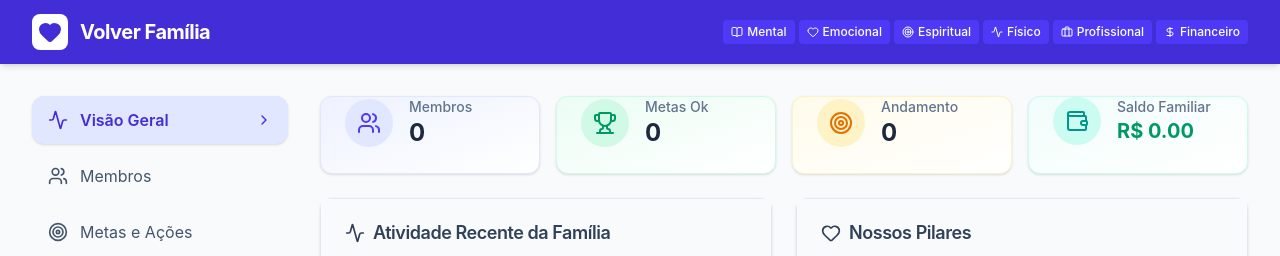
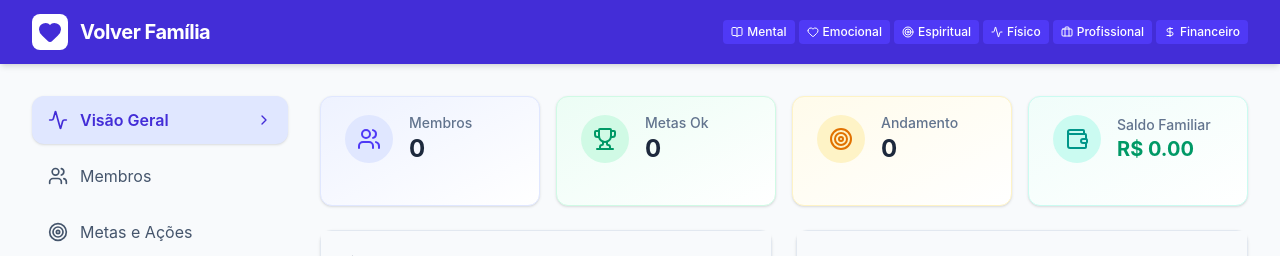
Before and after one commit to Madlima-3/App-AHP, a React (Vite) app: page / in a window 1280 px wide. Shown: the top 256 px of the page. Built offline with nearby package versions, Linux system fonts and the light colour scheme; no server answers; the database is empty.

Commit message:
style: alinhar verticalmente e padronizar altura dos cards de resumo

```diff
--- a/src/pages/Dashboard.jsx
+++ b/src/pages/Dashboard.jsx
@@ -11,8 +11,9 @@ export default function Dashboard({ metas, membros, financas, alternarMetaStatus
   return (
     <div className="space-y-6 animate-in fade-in duration-500">
       <div className="grid grid-cols-1 md:grid-cols-4 gap-4">
-        <Card className="bg-gradient-to-br from-indigo-50 to-white shadow-sm border-indigo-100">
-          <CardContent className="p-6 flex items-center space-x-4">
+        <Card className="bg-gradient-to-br from-indigo-50 to-white shadow-sm border-indigo-100 min-h-[110px]">
+          <CardContent className="p-6 flex flex-col justify-center h-full">
+            <div className="flex items-center space-x-4">
               <div className="p-3 bg-indigo-100 rounded-full text-indigo-600">
                 <Users size={24} />
               </div>
@@ -20,11 +21,13 @@ export default function Dashboard({ metas, membros, financas, alternarMetaStatus
                 <p className="text-sm font-medium text-slate-500">Membros</p>
                 <h3 className="text-2xl font-bold text-slate-800">{membros.length}</h3>
               </div>
+            </div>
           </CardContent>
         </Card>
 
-        <Card className="bg-gradient-to-br from-emerald-50 to-white shadow-sm border-emerald-100">
-          <CardContent className="p-6 flex items-center space-x-4">
+        <Card className="bg-gradient-to-br from-emerald-50 to-white shadow-sm border-emerald-100 min-h-[110px]">
+          <CardContent className="p-6 flex flex-col justify-center h-full">
+            <div className="flex items-center space-x-4">
               <div className="p-3 bg-emerald-100 rounded-full text-emerald-600">
                 <Trophy size={24} />
               </div>
@@ -32,11 +35,13 @@ export default function Dashboard({ metas, membros, financas, alternarMetaStatus
                 <p className="text-sm font-medium text-slate-500">Metas Ok</p>
                 <h3 className="text-2xl font-bold text-slate-800">{metasConcluidas}</h3>
               </div>
+            </div>
           </CardContent>
         </Card>
 
-        <Card className="bg-gradient-to-br from-amber-50 to-white shadow-sm border-amber-100">
-          <CardContent className="p-6 flex items-center space-x-4">
+        <Card className="bg-gradient-to-br from-amber-50 to-white shadow-sm border-amber-100 min-h-[110px]">
+          <CardContent className="p-6 flex flex-col justify-center h-full">
+            <div className="flex items-center space-x-4">
               <div className="p-3 bg-amber-100 rounded-full text-amber-600">
                 <Target size={24} />
               </div>
@@ -44,12 +49,14 @@ export default function Dashboard({ metas, membros, financas, alternarMetaStatus
                 <p className="text-sm font-medium text-slate-500">Andamento</p>
                 <h3 className="text-2xl font-bold text-slate-800">{metasPendentes}</h3>
               </div>
+            </div>
           </CardContent>
         </Card>
 
         {/* Mini resumo financeiro no dashboard */}
-        <Card className="bg-gradient-to-br from-teal-50 to-white shadow-sm border-teal-100 cursor-pointer hover:shadow-md transition-shadow" onClick={() => setAbaAtiva('financas')}>
-          <CardContent className="p-6 flex items-center space-x-4">
+        <Card className="bg-gradient-to-br from-teal-50 to-white shadow-sm border-teal-100 cursor-pointer hover:shadow-md transition-shadow min-h-[110px]" onClick={() => setAbaAtiva('financas')}>
+          <CardContent className="p-6 flex flex-col justify-center h-full">
+            <div className="flex items-center space-x-4">
               <div className="p-3 bg-teal-100 rounded-full text-teal-600">
                 <Wallet size={24} />
               </div>
@@ -58,6 +65,7 @@ export default function Dashboard({ metas, membros, financas, alternarMetaStatus
                 <h3 className={`text-xl font-bold ${financas.saldo >= 0 ? 'text-emerald-600' : 'text-red-600'}`}>
                   R$ {financas.saldo.toFixed(2)}
                 </h3>
+              </div>
             </div>
           </CardContent>
         </Card>
--- a/src/pages/Financas.jsx
+++ b/src/pages/Financas.jsx
@@ -182,9 +182,9 @@ export default function Financas({
 
       {/* Resumo Financeiro */}
       <div className="grid grid-cols-1 md:grid-cols-3 gap-4 mb-8">
-        <Card className="bg-slate-800 text-white shadow-sm border-slate-700">
-          <CardContent className="p-6">
-            <div className="flex justify-between items-start">
+        <Card className="bg-slate-800 text-white shadow-sm border-slate-700 min-h-[110px]">
+          <CardContent className="p-6 flex flex-col justify-center h-full">
+            <div className="flex justify-between items-center w-full">
               <div>
                 <p className="text-sm font-medium text-slate-400 mb-1">Saldo Real (Efetivado)</p>
                 <h3 className="text-3xl font-bold">R$ {financas.saldo.toFixed(2)}</h3>
@@ -192,16 +192,16 @@ export default function Financas({
                   Projetado: R$ {(financas.saldoPrevisto ?? financas.saldo).toFixed(2)}
                 </p>
               </div>
-              <div className="p-3 bg-slate-700 rounded-lg">
+              <div className="p-3 bg-slate-700 rounded-lg shrink-0 ml-2">
                 <Wallet size={24} className="text-slate-300" />
               </div>
             </div>
           </CardContent>
         </Card>
 
-        <Card className="bg-white shadow-sm border-emerald-100">
-          <CardContent className="p-6">
-            <div className="flex justify-between items-start">
+        <Card className="bg-white shadow-sm border-emerald-100 min-h-[110px]">
+          <CardContent className="p-6 flex flex-col justify-center h-full">
+            <div className="flex justify-between items-center w-full">
               <div>
                 <p className="text-sm font-medium text-slate-500 mb-1">Receitas (Efetivadas)</p>
                 <h3 className="text-2xl font-bold text-emerald-600">R$ {receitasEfetivadas.toFixed(2)}</h3>
@@ -209,16 +209,16 @@ export default function Financas({
                   Total planejado: R$ {receitasTotais.toFixed(2)}
                 </p>
               </div>
-              <div className="p-3 bg-emerald-50 rounded-lg">
+              <div className="p-3 bg-emerald-50 rounded-lg shrink-0 ml-2">
                 <ArrowUpRight size={24} className="text-emerald-500" />
               </div>
             </div>
           </CardContent>
         </Card>
 
-        <Card className="bg-white shadow-sm border-rose-100">
-          <CardContent className="p-6">
-            <div className="flex justify-between items-start">
+        <Card className="bg-white shadow-sm border-rose-100 min-h-[110px]">
+          <CardContent className="p-6 flex flex-col justify-center h-full">
+            <div className="flex justify-between items-center w-full">
               <div>
                 <p className="text-sm font-medium text-slate-500 mb-1">Despesas (Efetivadas)</p>
                 <h3 className="text-2xl font-bold text-rose-600">R$ {despesasEfetivadas.toFixed(2)}</h3>
@@ -226,7 +226,7 @@ export default function Financas({
                   Total planejado: R$ {despesasTotais.toFixed(2)}
                 </p>
               </div>
-              <div className="p-3 bg-rose-50 rounded-lg">
+              <div className="p-3 bg-rose-50 rounded-lg shrink-0 ml-2">
                 <ArrowDownRight size={24} className="text-rose-500" />
               </div>
             </div>
--- a/src/pages/Membros.jsx
+++ b/src/pages/Membros.jsx
@@ -54,12 +54,13 @@ export default function Membros({
         {membros.map(membro => (
           <Card
             key={membro.id}
-            className="shadow-sm border-slate-200 hover:border-indigo-300 transition-colors cursor-pointer group"
+            className="shadow-sm border-slate-200 hover:border-indigo-300 transition-colors cursor-pointer group min-h-[110px]"
             onClick={() => { setMembroSelecionado(membro.id); setAbaAtiva('metas'); }}
           >
-            <CardContent className="p-6 flex items-center justify-between">
+            <CardContent className="p-6 flex flex-col justify-center h-full">
+              <div className="flex items-center justify-between w-full">
                 <div className="flex items-center space-x-4">
-                <div className="w-12 h-12 rounded-full bg-indigo-100 flex items-center justify-center text-indigo-700 font-bold text-lg">
+                  <div className="w-12 h-12 rounded-full bg-indigo-100 flex items-center justify-center text-indigo-700 font-bold text-lg shrink-0">
                     {membro.nome.charAt(0)}
                   </div>
                   <div>
@@ -70,11 +71,12 @@ export default function Membros({
                 <Button
                   variant="ghost"
                   size="icon"
-                className="text-slate-300 hover:text-red-500 hover:bg-red-50"
+                  className="text-slate-300 hover:text-red-500 hover:bg-red-50 shrink-0 ml-2"
                   onClick={(e) => { e.stopPropagation(); removerMembro(membro.id); }}
                 >
                   <Trash2 size={18} />
                 </Button>
+              </div>
             </CardContent>
           </Card>
         ))}
```
Lines whose indentation alone changed are shown as unchanged.
